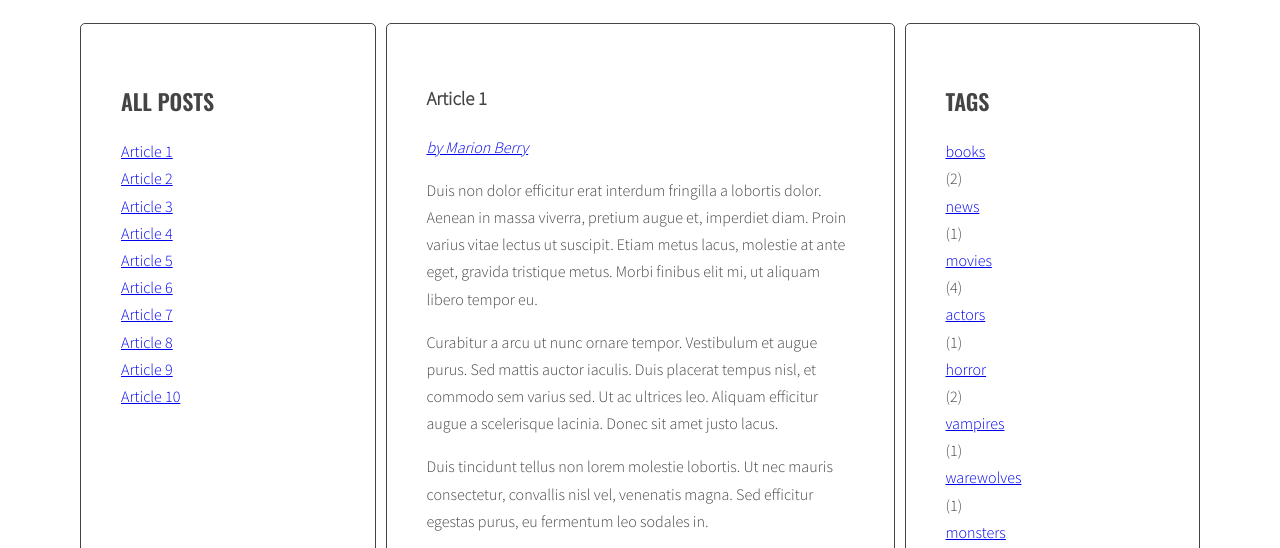
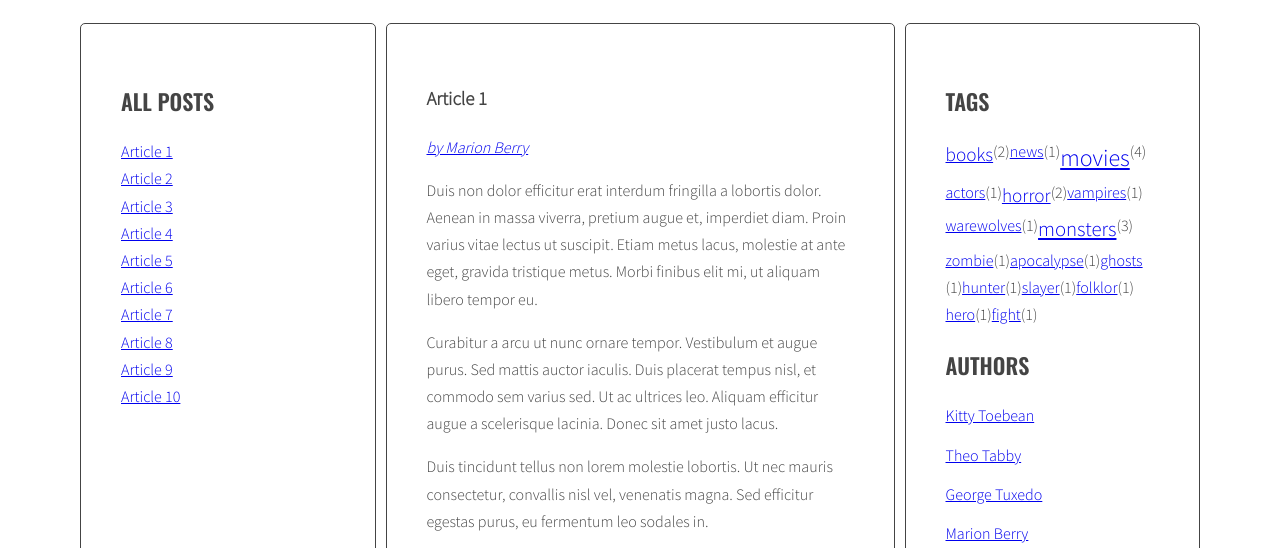
Before and after one commit to mARC3L87/javascript-blog, a website: page index.html in a window 1280 px wide. Shown: the part 220-768 px from the top of the page. Drawn offline with nearby package versions, Linux system fonts and the light colour scheme.

Commit message:
Add calculate tags parsams, add calculate tag class, add styleing to tag cloud

```diff
--- a/js/script.js
+++ b/js/script.js
@@ -71,7 +71,10 @@
     optTagLinkSelector = '.post-tags .list a',
     optArticleAuthorSelector = '.post-author',
     optArticleAuthorLinkSelector = '.post-author a',
-    optTagsListSelector = '.list .tags';
+    optTagsListSelector = '.list .tags',
+    optCloudClassCount = 5,
+    optCloudClassPrefix = 'tag-size-',
+    optAuthorsListsSelector = '.list .authors';
 
   function generateTitleLinks(customSelector = '') {
 
@@ -143,13 +146,58 @@
 
   }
 
+  function calculateTagsParams(tags) {
+
+    const params = {
+
+      max:0,
+
+      min:999999,
+
+    };
+
+    for(let tag in tags) {
+
+      if(tags[tag] > params.max) {
+
+        params.max = tags[tag];
+
+      }
+
+      if(tags[tag] < params.min) {
+
+        params.min = tags[tag];
+
+      }
+
+      console.log(tag + ' is used ' + tags[tag] + ' times');
+
+    }
+
+    return params;
+  }
+
+  function calculacteTagClass(count, params) {
+
+    const normalizedCount = count - params.min;
+
+    const normalizedMax = params.max - params.min;
+
+    const percentage = normalizedCount / normalizedMax;
+
+    const classNumber = Math.floor(percentage * (optCloudClassCount - 1) + 1 );
+
+    return optCloudClassPrefix + classNumber;
+
+  }
+
   function generateTags() {
 
     /* [NEW] create a new variable allTags an empty object */
 
     let allTags = {};
 
-    console.log('Wszystkie tagi: ', allTags);
+    //console.log('Wszystkie tagi: ', allTags);
 
     /* find all articles */
 
@@ -244,6 +292,10 @@
 
     /* [NEW] create variable for all links HTML code */
 
+    const tagsParams = calculateTagsParams(allTags);
+
+    console.log('tagsParams:', tagsParams);
+
     let allTagsHTML = '';
 
     /* [NEW] START LOOP: for each tag in allTags: */
@@ -252,9 +304,9 @@
 
       /* [NEW] generate code of a link and add it to allTagsHTML */
 
-      allTagsHTML += '<li><a href="#tag-' + tag  + '">' +  tag  + '</a></li>' + ' (' + allTags[tag] + ') ';
+      allTagsHTML += '<li><a href="#tag-' + tag  + '" class="' + calculacteTagClass(allTags[tag], tagsParams) + '">' +  tag  + '</a></li>' + ' (' + allTags[tag] + ') ';
 
-      console.log('all tags html: ', allTagsHTML);
+      //console.log('all tags html: ', allTagsHTML);
 
       /* [NEW] END LOOP: for each tag in allTags */
 
@@ -469,7 +521,7 @@
 
     const hrefAuthorTagLinks = document.querySelectorAll('a[href="' + href + '"]');
 
-    console.log('Href author links: ', hrefAuthorTagLinks);
+    //console.log('Href author links: ', hrefAuthorTagLinks);
 
     /* START LOOP: for each found tag link */
 
@@ -503,7 +555,7 @@
 
     for(let authorsLink of authorsLinks) {
 
-      console.log(authorsLink);
+      //console.log(authorsLink);
 
       /* add authorClickHandler as event listener fo that link */
 
--- a/sass/style.scss
+++ b/sass/style.scss
@@ -118,3 +118,29 @@ body {
     margin: 0 10px 0 0;
   }
 }
+
+.tags {
+    display: flex;
+    flex-direction: row;
+    flex-wrap: wrap;
+}
+
+.tag-size-1 {
+  font-size: 100%;
+}
+
+.tag-size-2 {
+  font-size: 120%;
+}
+
+.tag-size-3 {
+  font-size: 130%;
+}
+
+.tag-size-4 {
+  font-size: 140%;
+}
+
+.tag-size-5 {
+  font-size: 150%;
+}
```
Also changed, not shown: css/style.css, 1 other file.
